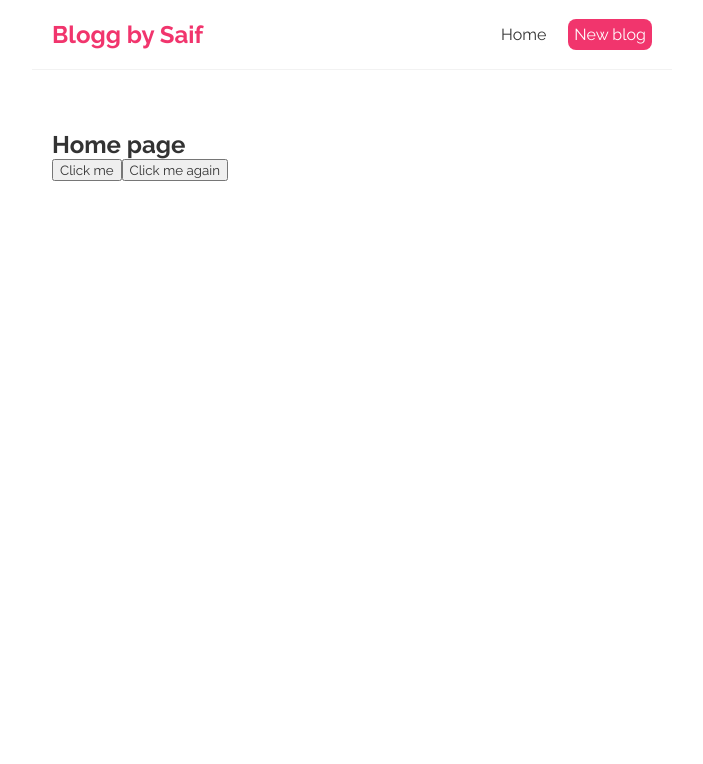
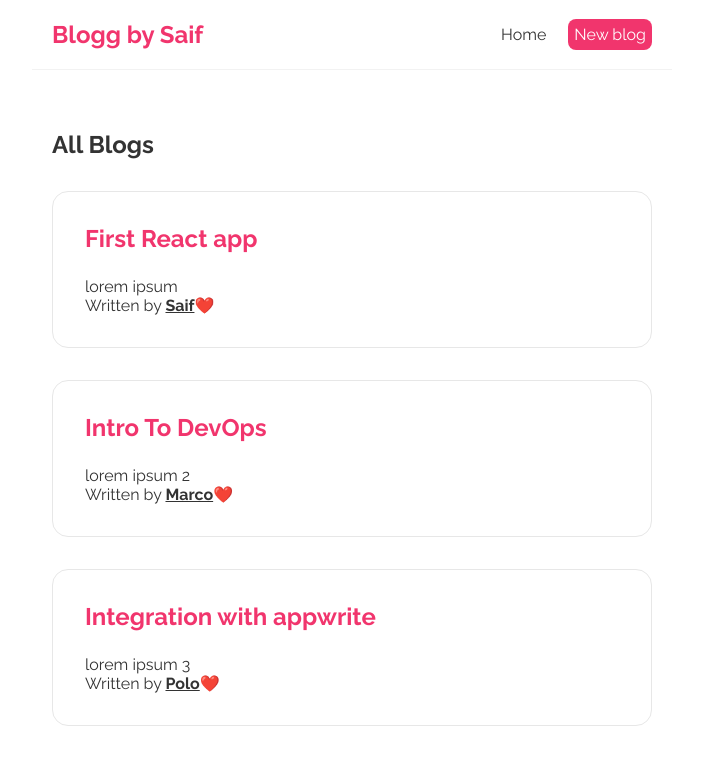
Before and after one commit to SaifuddinSaifee/blog-site, a React (Create React App) app: page / in a window 1280 px wide. Shown: the top 764 px of the page, without its empty margins (288-991 px from the left). Built offline with nearby package versions, Linux system fonts and the light colour scheme.

Commit message:
useState hooks, outputting lists, CSS, Props

```diff
--- /dev/null
+++ b/src/BlogList.js
@@ -0,0 +1,30 @@
+const BlogList = ({blogs, title}) => {
+
+    // const blogs = props.blogs
+    // const title = props.title
+
+    // console.log(blogProps);
+    console.log(blogs);
+    console.log(title);
+
+    return (
+        <div className="blog-list">
+            <h2>{title}</h2>
+            {blogs.map((blog) => (
+                <div className="blog-preview" key={blog.id}>
+                    <h2>{blog.title}</h2>
+                    <p>{blog.body}</p>
+                    <p>
+                        Written by{" "}
+                        <a href={blog.author_link}>
+                            <strong>{blog.author}</strong>
+                        </a>
+                        ❤️
+                    </p>
+                </div>
+            ))}
+        </div>
+    );
+};
+
+export default BlogList;
--- a/src/Home.js
+++ b/src/Home.js
@@ -1,18 +1,16 @@
+import { useState } from "react";
+import BlogList from "./BlogList";
+
 const Home = () => {
-
-    const handleClick = () => {
-        console.log("Hello There");
-    }
-
-    const handleClick2 = (name) => {
-        console.log("Hello", name)
-    }
+    const [blogs, setBlogs] = useState([
+        {title: 'First React app', body: 'lorem ipsum', author: 'Saif', author_link: "#", id: 1},
+        {title: 'Intro To DevOps', body: 'lorem ipsum 2', author: 'Marco',author_link: "#", id: 2},
+        {title: 'Integration with appwrite', body: 'lorem ipsum 3', author: 'Polo',author_link: "#", id: 3},
+    ]);
 
     return (
         <div className="home">
-            <h2>Home page</h2>
-            <button onClick={handleClick}>Click me</button>
-            <button onClick={() => handleClick2("saif")}>Click me again</button>
+            <BlogList blogs = {blogs} title = {"All Blogs"}/>
         </div>
     );
 }
--- a/src/index.css
+++ b/src/index.css
@@ -5,6 +5,7 @@
   margin: 0;
   font-family: "Raleway";
   color: #333;
+  transition: 300ms;
 }
 .navbar {
   padding: 20px;
@@ -33,3 +34,22 @@
   margin: 40px auto;
   padding: 20px;
 }
+
+.blog-preview {
+  padding: 2rem;
+  border-radius: 1rem;
+  border: 1px solid rgb(231, 231, 231);
+  margin: 2rem 0;
+}
+
+.blog-preview:hover {
+  box-shadow: 0px 13px 34px -20px rgba(241,53,109,0.29);
+  -webkit-box-shadow: 0px 13px 34px -20px rgba(241,53,109,0.29);
+  -moz-box-shadow: 0px 13px 34px -20px rgba(241,53,109,0.29);
+  border: 1px solid rgba(241, 53, 109, 0.1);
+}
+
+.blog-preview h2 {
+  color: #f1356d;
+  padding-bottom: 1.5rem;
+}
```
